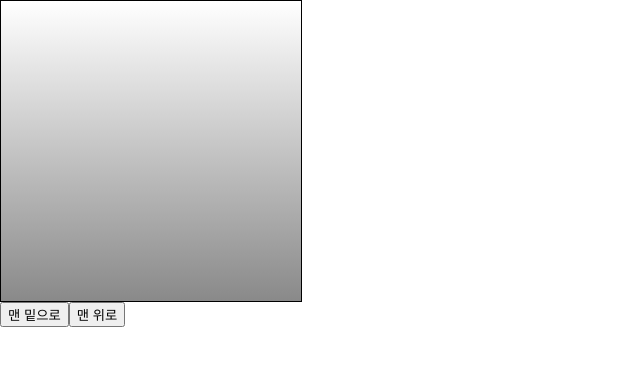
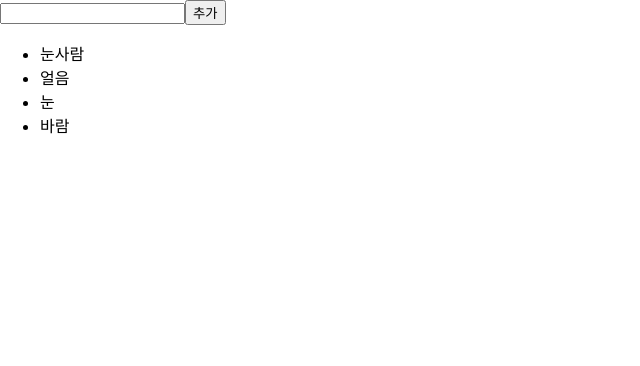
Before and after one commit to dlsxjzld/react, a React (Create React App) app in the folder hello-react/: page / in a window 1280 px wide. Shown: the top 366 px of the page, without its empty margins (0-640 px from the left). Built offline with nearby package versions, Linux system fonts and the light colour scheme.

Commit message:
컴포넌트 반복

```diff
--- a/hello-react/src/App.js
+++ b/hello-react/src/App.js
@@ -1,20 +1,13 @@
 import React, { Component } from "react";
-import ScrollBox from "./ScrollBox";
+// import ScrollBox from "./ScrollBox";
+import IterationSample from "./IterationSample";
 // import ValidationSample from "./ValidationSample";
 
 class App extends Component {
   render() {
     return (
       <div>
-        <ScrollBox
-          ref={(ref) => {
-            this.scrollbox = ref;
-          }}
-        />
-        <button onClick={() => this.scrollbox.scrollToBottom()}>
-          맨 밑으로
-        </button>
-        <button onClick={() => this.scrollbox.scrollToTop()}>맨 위로</button>
+        <IterationSample></IterationSample>
       </div>
     );
     //  <ValidationSample></ValidationSample>;
--- /dev/null
+++ b/hello-react/src/IterationSample.js
@@ -0,0 +1,45 @@
+import React, { useState } from "react";
+
+const IterationSample = () => {
+  const [names, setNames] = useState([
+    { id: 1, text: "눈사람" },
+    { id: 2, text: "얼음" },
+    { id: 3, text: "눈" },
+    { id: 4, text: "바람" },
+  ]);
+  const [inputText, setInputText] = useState("");
+  const [nextId, setNextId] = useState(5); // 새로운 항목을 추가할 때 사용할 id
+
+  const onChange = (e) => setInputText(e.target.value);
+  const onClick = () => {
+    const nextNames = names.concat({
+      id: nextId, // nextId 값을 id로 설정하고
+      text: inputText,
+    });
+    setNextId(nextId + 1); // nextId 값에 1을 더해 준다.
+    setInputText("");
+    setNames(nextNames);
+  };
+
+  const onRemove = (id) => {
+    const nextNames = names.filter((name) => name.id !== id);
+    setNames(nextNames);
+    setNextId(id);
+  };
+
+  const namesList = names.map((name) => (
+    <li key={name.id} onDoubleClick={() => onRemove(name.id)}>
+      {name.text}
+    </li>
+  ));
+
+  return (
+    <div>
+      <input value={inputText} onChange={onChange}></input>
+      <button onClick={onClick}>추가</button>
+      <ul>{namesList}</ul>
+    </div>
+  );
+};
+
+export default IterationSample;
```
